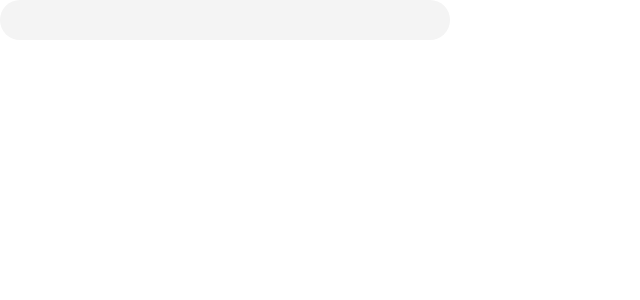
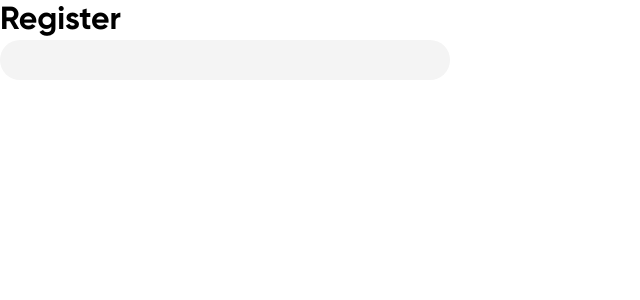
Before and after one commit to miboruch/gradebook, a React (Create React App) app: page /register in a window 1280 px wide. Shown: the top 300 px of the page, without its empty margins (0-640 px from the left). Built offline with nearby package versions, Linux system fonts and the light colour scheme.

Commit message:
Added auth routes

```diff
--- a/src/App.js
+++ b/src/App.js
@@ -1,13 +1,29 @@
-import React from 'react';
+import React, { useState } from 'react';
 import './App.css';
+import { BrowserRouter as Router, Switch, Route } from 'react-router-dom';
 import Layout from './components/Layout/Layout';
 import Input from './components/atoms/Input/Input';
+import AuthPage from './pages/AuthPage';
 
 function App() {
+  const [isLogged, setIsLogged] = useState(false);
   return (
-    <Layout>
-      <Input />
-    </Layout>
+    <Router>
+      <Layout>
+        <Switch>
+          {!isLogged && (
+            <>
+              <Route path={'/login'} component={AuthPage} />
+              <Route
+                path={'/register'}
+                render={(props) => <AuthPage {...props} isRegister={true} />}
+              />
+            </>
+          )}
+        </Switch>
+        <Input />
+      </Layout>
+    </Router>
   );
 }
 
--- /dev/null
+++ b/src/pages/AuthPage.js
@@ -0,0 +1,16 @@
+import React from 'react';
+import PropTypes from 'prop-types';
+
+const AuthPage = ({ isRegister }) => {
+  return <div>{isRegister ? <h1>Register</h1> : <h1>Login</h1>}</div>;
+};
+
+AuthPage.propTypes = {
+  isRegister: PropTypes.bool
+};
+
+AuthPage.defaultProps = {
+  isRegister: false
+};
+
+export default AuthPage;
```
